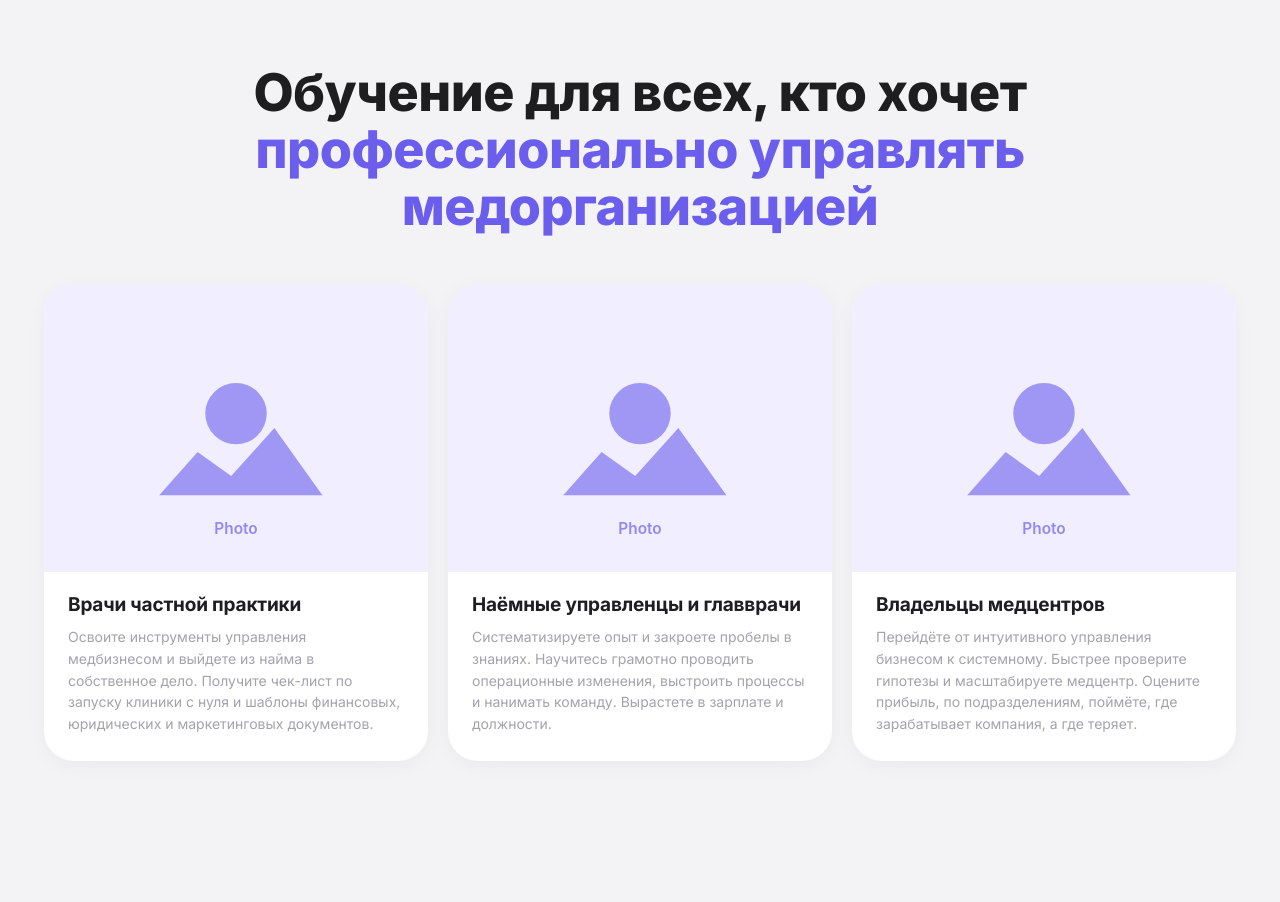
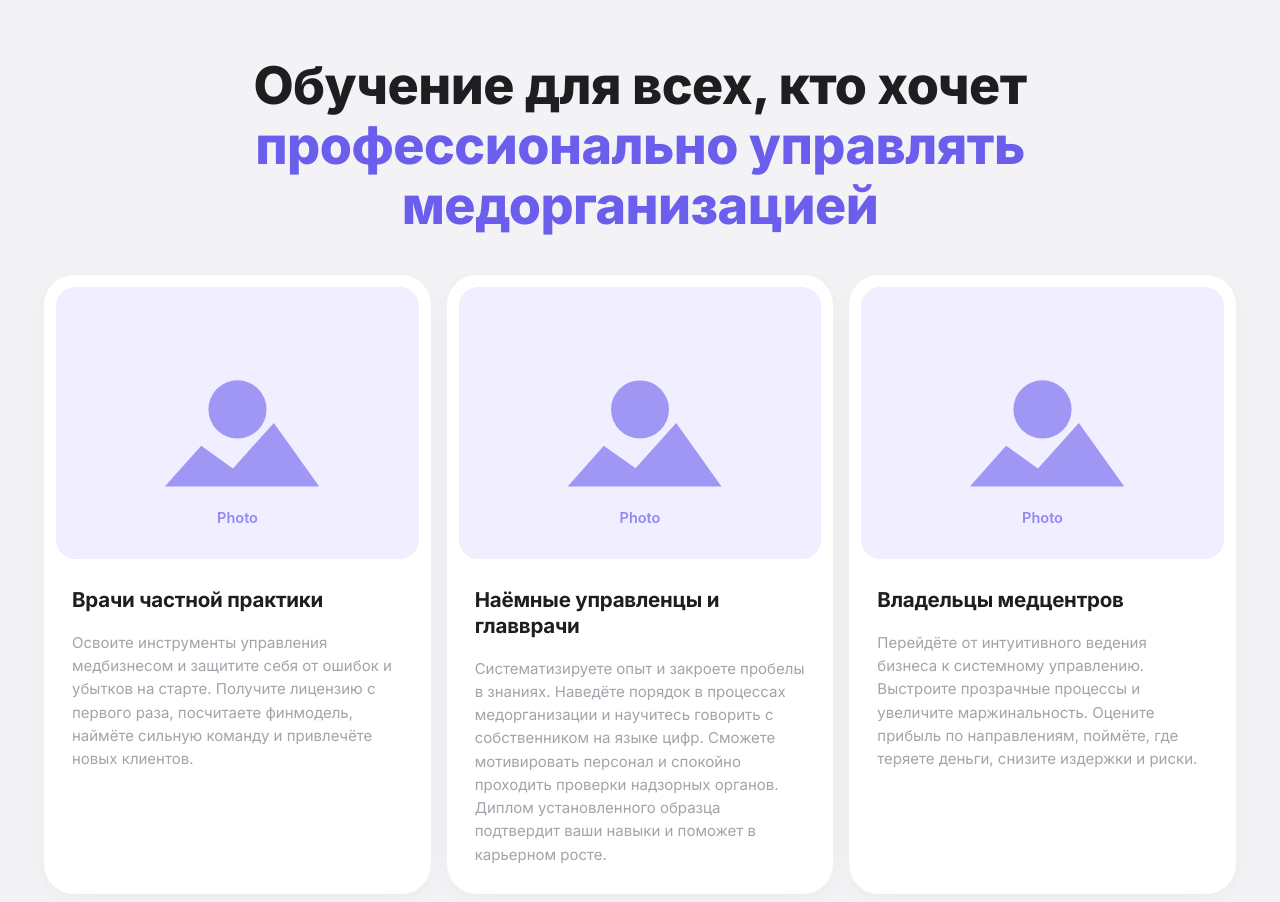
Before and after one commit to eduson-ops/landing-factory, a plain HTML site: page blocks/02-target-audience/target-01-cards-photo.html in a window 1280 px wide. Before the commit the page ends 841 px from the top, so only its background shows below. Drawn offline with Linux system fonts and the light colour scheme.

Commit message:
target-01: pixel-target rewrite (Эталон мед.директор)
Reference: скрин Eduson «Для кого курс с фото» (мед.организация).

Изменения по эталону:
- h2 accent теперь display:block + color primary — занимает 2-3 строки
  (раньше был inline в конце первой строки)
- Card radius 30px + padding 12px 12px 0 — белая рамка вокруг фото сверху
- Photo radius 20px (внутри card-frame)
- Body padding 28px 16px — больше воздуха
- h3 font-size clamp(20-24px) bold
- p font-size 15px line-height 1.55 — крупнее и просторнее текст
- Тексты карточек подогнаны под эталон (наёмные управленцы получили
  длинный многострочный кейс про надзорные органы и диплом).

Co-Authored-By: Claude Opus 4.7 (1M context) <noreply@anthropic.com>

```diff
--- a/blocks/02-target-audience/target-01-cards-photo.html
+++ b/blocks/02-target-audience/target-01-cards-photo.html
@@ -1,6 +1,10 @@
 <!doctype html>
-<!-- target-01-cards-photo: 3 карточки "Для кого" с фото, заголовком, описанием.
-     Ref: refrences/Снимок экрана 2026-05-11 143407.png -->
+<!-- target-01-cards-photo: pixel-target — скрин Eduson «Руководитель мед.организации».
+     Состав:
+       – h2: «Обучение для всех, кто хочет» + accent-фиолет вторая часть
+         с переносом, занимает 2-3 строки
+       – 3 карточки в ряд: белая, radius 30px, внутри сверху белая рамка
+         (~12px) вокруг фото с radius 20px; заголовок + большой текст под фото -->
 <html lang="ru">
 <head>
   <meta charset="utf-8">
@@ -12,61 +16,101 @@
   <link rel="stylesheet" href="../css/base.css">
   <link rel="stylesheet" href="../css/components.css">
   <style>
-    .target { padding: 64px 0 80px; }
+    .target { padding: 56px 0 72px; }
+
     .target h2 {
       text-align: center;
-      max-width: 880px;
-      margin: 0 auto 48px;
-      font-size: clamp(30px, 4.2vw, 52px);
+      max-width: 920px;
+      margin: 0 auto 40px;
+      font-size: clamp(30px, 4.4vw, 52px);
+      font-weight: var(--fw-extrabold);
+      line-height: 1.15;
+      letter-spacing: -0.01em;
+      color: var(--color-text);
     }
-    .target h2 .accent { color: var(--color-primary); }
+    .target h2 .accent {
+      display: block;
+      color: var(--color-primary);
+    }
 
     .target-grid {
       display: grid;
       grid-template-columns: repeat(3, 1fr);
-      gap: 20px;
+      gap: 16px;
     }
     .target-card {
       background: var(--color-surface);
-      border-radius: var(--radius-lg);
-      overflow: hidden;
+      border-radius: 30px;
+      padding: 12px 12px 0;
       box-shadow: var(--shadow-card);
       display: flex; flex-direction: column;
     }
-    .target-photo { aspect-ratio: 4 / 3; }
-    .target-photo .placeholder-photo { width: 100%; height: 100%; border-radius: 0; }
-    .target-body { padding: 22px 24px 26px; }
-    .target-body h3 { font-size: 19px; margin-bottom: 10px; }
-    .target-body p { font-size: 14px; color: var(--color-text-muted); line-height: 1.55; }
+    .target-photo {
+      aspect-ratio: 4 / 3;
+      border-radius: 20px;
+      overflow: hidden;
+    }
+    .target-photo .placeholder-photo {
+      width: 100%; height: 100%;
+      border-radius: 0;
+    }
+    .target-body {
+      padding: 28px 16px 28px;
+      display: flex; flex-direction: column;
+      gap: 18px;
+    }
+    .target-body h3 {
+      margin: 0;
+      font-size: clamp(20px, 1.6vw, 24px);
+      font-weight: var(--fw-bold);
+      line-height: 1.25;
+      color: var(--color-text);
+    }
+    .target-body p {
+      margin: 0;
+      font-size: 15px;
+      line-height: 1.55;
+      color: var(--color-text-muted);
+    }
 
     @media (max-width: 992px) { .target-grid { grid-template-columns: repeat(2, 1fr); } }
-    @media (max-width: 600px) { .target-grid { grid-template-columns: 1fr; } }
+    @media (max-width: 600px) {
+      .target-grid { grid-template-columns: 1fr; }
+      .target { padding: 40px 0 48px; }
+      .target h2 { font-size: clamp(24px, 7vw, 36px); }
+    }
   </style>
 </head>
 <body class="theme-light-violet">
   <section class="target">
     <div class="container">
-      <h2>Обучение для всех, кто хочет <span class="accent">профессионально управлять медорганизацией</span></h2>
+      <h2>
+        Обучение для всех, кто хочет
+        <span class="accent">профессионально управлять медорганизацией</span>
+      </h2>
+
       <div class="target-grid">
         <div class="target-card">
           <div class="target-photo"><div class="placeholder-photo placeholder-photo--landscape"></div></div>
           <div class="target-body">
             <h3>Врачи частной практики</h3>
-            <p>Освоите инструменты управления медбизнесом и выйдете из найма в собственное дело. Получите чек-лист по запуску клиники с нуля и шаблоны финансовых, юридических и маркетинговых документов.</p>
+            <p>Освоите инструменты управления медбизнесом и защитите себя от ошибок и убытков на старте. Получите лицензию с первого раза, посчитаете финмодель, наймёте сильную команду и привлечёте новых клиентов.</p>
           </div>
         </div>
+
         <div class="target-card">
           <div class="target-photo"><div class="placeholder-photo placeholder-photo--landscape"></div></div>
           <div class="target-body">
             <h3>Наёмные управленцы и главврачи</h3>
-            <p>Систематизируете опыт и закроете пробелы в знаниях. Научитесь грамотно проводить операционные изменения, выстроить процессы и нанимать команду. Вырастете в зарплате и должности.</p>
+            <p>Систематизируете опыт и закроете пробелы в знаниях. Наведёте порядок в процессах медорганизации и научитесь говорить с собственником на языке цифр. Сможете мотивировать персонал и спокойно проходить проверки надзорных органов. Диплом установленного образца подтвердит ваши навыки и поможет в карьерном росте.</p>
           </div>
         </div>
+
         <div class="target-card">
           <div class="target-photo"><div class="placeholder-photo placeholder-photo--landscape"></div></div>
           <div class="target-body">
             <h3>Владельцы медцентров</h3>
-            <p>Перейдёте от интуитивного управления бизнесом к системному. Быстрее проверите гипотезы и масштабируете медцентр. Оцените прибыль, по подразделениям, поймёте, где зарабатывает компания, а где теряет.</p>
+            <p>Перейдёте от интуитивного ведения бизнеса к системному управлению. Выстроите прозрачные процессы и увеличите маржинальность. Оцените прибыль по направлениям, поймёте, где теряете деньги, снизите издержки и риски.</p>
           </div>
         </div>
       </div>
```
